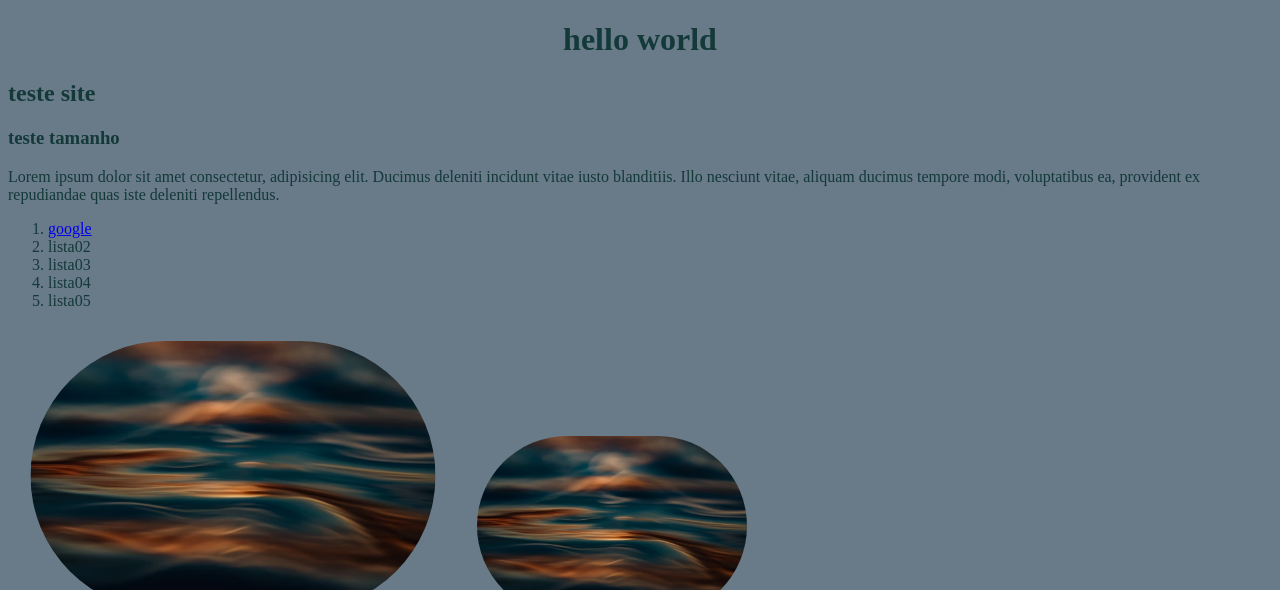
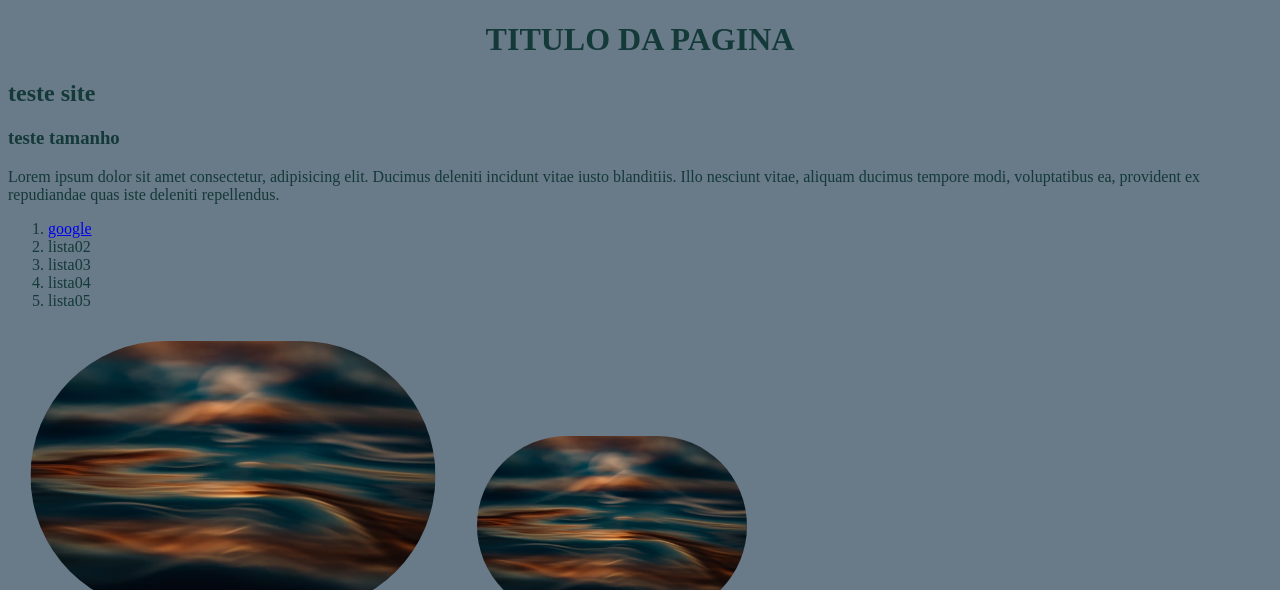
Before and after one commit to thyagobritophb/homehtml, a plain HTML site: page index.html in a window 1280 px wide. Shown: the top 590 px of the page. Drawn offline with Linux system fonts and the light colour scheme.

Commit message:
mudança de titulo

```diff
--- a/index.html
+++ b/index.html
@@ -7,7 +7,7 @@
     <title>SITE thyago</title>
 </head>
 <body>
-    <h1 class="red">hello world</h1>
+    <h1 class="red">TITULO DA PAGINA</h1>
     <h2>teste site</h2>
     <h3>teste tamanho</h3>
     <p>Lorem ipsum dolor sit amet consectetur, adipisicing elit. Ducimus deleniti incidunt vitae iusto blanditiis. Illo nesciunt vitae, aliquam ducimus tempore modi, voluptatibus ea, provident ex repudiandae quas iste deleniti repellendus.</p>
```
